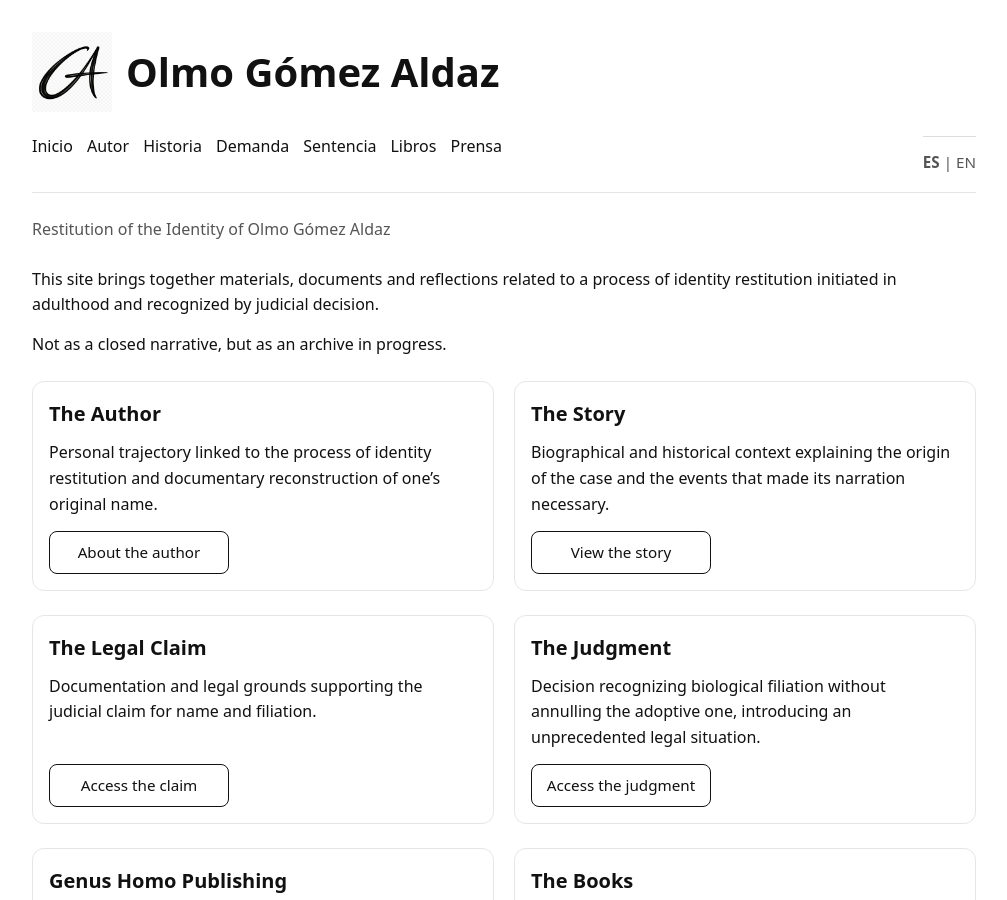
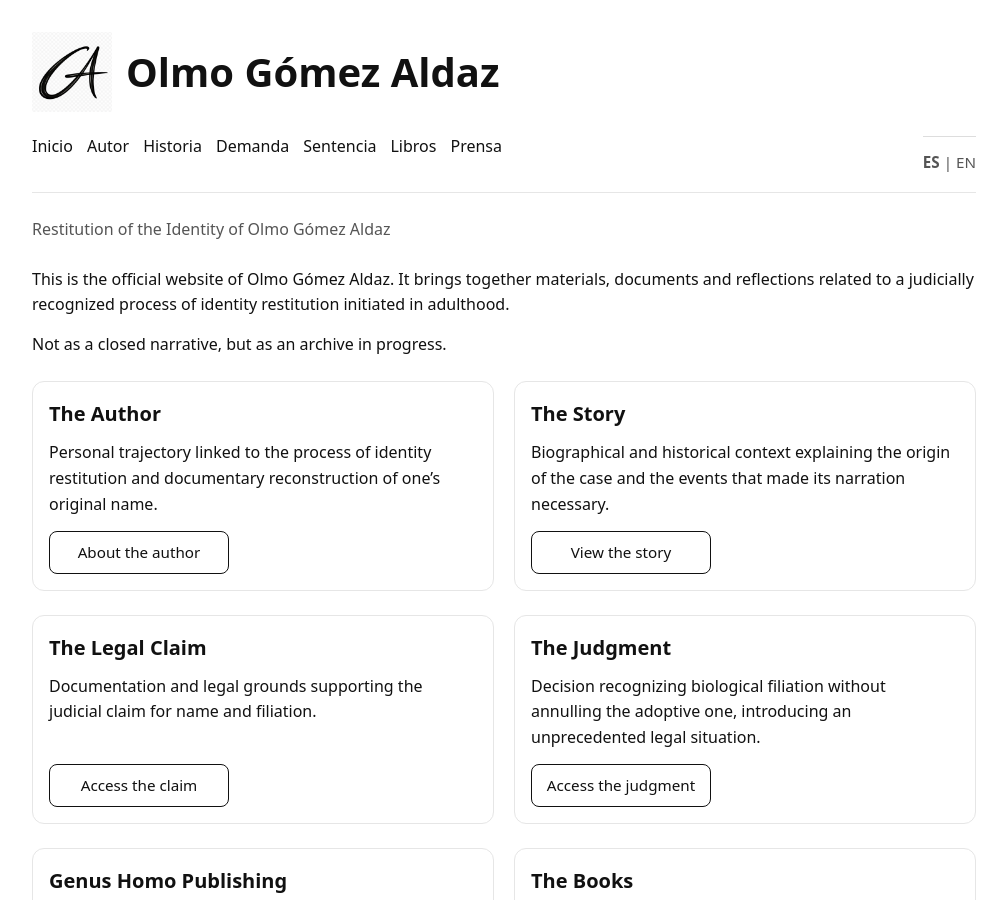
Before and after one commit to olmogaldaz/olmogaldaz.github.io, a Jekyll site: the page built from en/index.html, in a window 1280 px wide and 900 px high. Shown: the whole window, without its empty margins (136-1143 px from the left). Built offline with Jekyll 4.4.1, drawn with Linux system fonts in a browser that asks for light colours.

Commit message:
Update index.html

```diff
--- a/en/index.html
+++ b/en/index.html
@@ -16,7 +16,8 @@ description: Materials, documents and reflections around a judicially recognised
   </h1>
 
   <p>
-    This site brings together materials, documents and reflections related to a process of identity restitution initiated in adulthood and recognized by judicial decision.
+    This is the official website of Olmo Gómez Aldaz. It brings together materials, documents and reflections related to a judicially
+    recognized process of identity restitution initiated in adulthood.
   </p>
   <p>
     Not as a closed narrative, but as an archive in progress.
```
